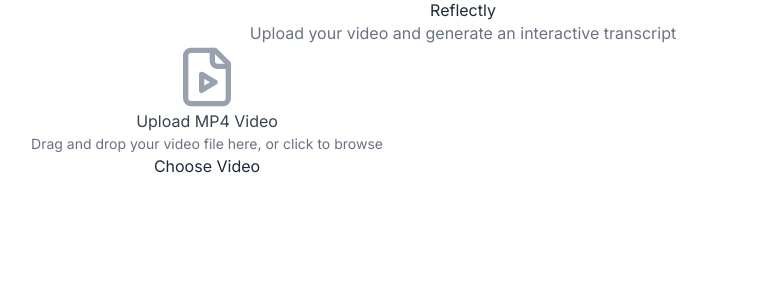
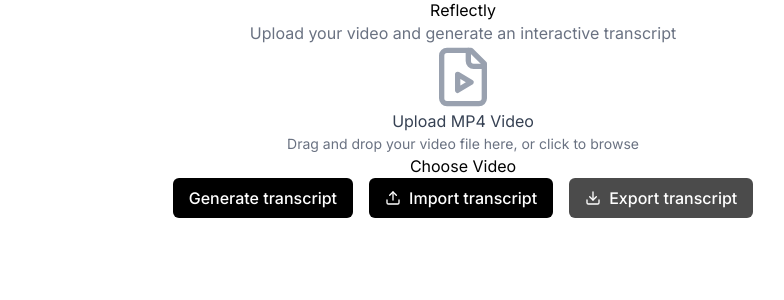
Before and after one commit to ShaikMoosa/Reflectly, a Next.js app: page / in a window 1280 px wide. Shown: the top 300 px of the page, without its empty margins (177-961 px from the left). Built offline with nearby package versions, Linux system fonts and the light colour scheme.

Commit message:
Fix center alignment and API transcript generation

```diff
--- a/app/api/transcribe/route.ts
+++ b/app/api/transcribe/route.ts
@@ -1,17 +1,21 @@
 import { NextRequest, NextResponse } from 'next/server';
-import OpenAI from 'openai';
 
-// Initialize OpenAI client with API key
-const openai = new OpenAI({
-  apiKey: process.env.OPENAI_API_KEY,
-});
+export async function POST(request: Request) {
+  try {
+    console.log('Transcription API called');
 
-export async function POST(request: NextRequest) {
-  try {
-    // In a real implementation, you would:
-    // 1. Extract the video file from the FormData
-    // 2. Send it to OpenAI's Whisper API or another transcription service
-    // 3. Process the response and return the transcript data
+    // Extract the form data
+    let formData;
+    try {
+      formData = await request.formData();
+      console.log('Form data received');
+    } catch (error) {
+      console.error('Error parsing form data:', error);
+      return NextResponse.json(
+        { error: 'Failed to parse form data' },
+        { status: 400 }
+      );
+    }
 
     // For demo purposes, we'll just return some mock transcript data
     const mockTranscripts = [
@@ -80,6 +84,7 @@
     // Simulate processing delay
     await new Promise(resolve => setTimeout(resolve, 2000));
 
+    console.log('Returning mock transcript data');
     return NextResponse.json({
       transcripts: mockTranscripts,
       message: 'Transcript generated successfully'
--- a/app/page.tsx
+++ b/app/page.tsx
@@ -229,16 +229,18 @@
   };
 
   return (
-    <main className="min-h-screen bg-white p-4 md:p-6">
+    <main className="min-h-screen bg-white text-black p-4 md:p-6 flex justify-center">
+      <div className="max-w-3xl w-full flex flex-col items-center">
         <h1 className="text-2xl font-bold text-center mb-4">{videoTitle || 'Reflectly'}</h1>
         <p className="text-center text-gray-500 mb-8">Upload your video and generate an interactive transcript</p>
 
-      <div className="max-w-3xl mx-auto">
+        {/* Video content area - centered */}
+        <div className="mb-6 w-full flex justify-center">
           {!videoUrl ? (
             // Upload section
             <div
               onClick={() => fileInputRef.current?.click()}
-            className="border-2 border-dashed border-gray-200 rounded-lg p-8 text-center cursor-pointer hover:border-gray-300"
+              className="border-2 border-dashed border-gray-200 rounded-lg p-8 text-center cursor-pointer hover:border-gray-300 w-full"
             >
               <div className="flex flex-col items-center justify-center">
                 <FileVideo className="w-16 h-16 text-gray-400 mb-4" />
@@ -257,11 +259,10 @@
               </div>
             </div>
           ) : (
-          // Video player and controls
-          <>
-            <div className="mb-6 rounded-lg overflow-hidden">
+            // Video player - centered
+            <div className="w-full flex justify-center">
               {isUploading ? (
-                <div className="aspect-video bg-gray-100 flex items-center justify-center">
+                <div className="aspect-video bg-gray-100 flex items-center justify-center w-full">
                   <div className="animate-spin rounded-full h-12 w-12 border-t-2 border-b-2 border-gray-700"></div>
                 </div>
               ) : (
@@ -273,15 +274,17 @@
                 />
               )}
             </div>
+          )}
+        </div>
 
-            {/* Action Buttons with inline styles to ensure visibility */}
+        {/* Action Buttons with inline styles - center aligned */}
         <div style={{
           display: 'flex',
           flexWrap: 'wrap',
           alignItems: 'center',
           gap: '1rem',
           marginBottom: '2rem',
-              justifyContent: 'flex-start',
+          justifyContent: 'center',
           width: '100%'
         }}>
           {/* Generate transcript button */}
@@ -375,19 +378,18 @@
             Export transcript
           </button>
         </div>
-          </>
-        )}
 
+        {/* Error message */}
         {error && (
-          <div className="bg-red-50 border border-red-200 text-red-700 p-4 rounded-md mb-6">
+          <div className="bg-red-50 border border-red-200 text-red-700 p-4 rounded-md mb-6 w-full text-center">
             {error}
           </div>
         )}
 
-        {/* Transcript display */}
+        {/* Transcript display - centered */}
         {transcripts.length > 0 && (
-          <div className="mt-6">
-            <h2 className="text-xl font-semibold mb-4">Transcript</h2>
+          <div className="mt-6 w-full">
+            <h2 className="text-xl font-semibold mb-4 text-center">Transcript</h2>
             <div className="space-y-[18px]">
               {transcripts.map((transcript, index) => {
                 const isActive = currentTime >= transcript.start && currentTime <= transcript.end;
```
Lines whose indentation alone changed are shown as unchanged.
